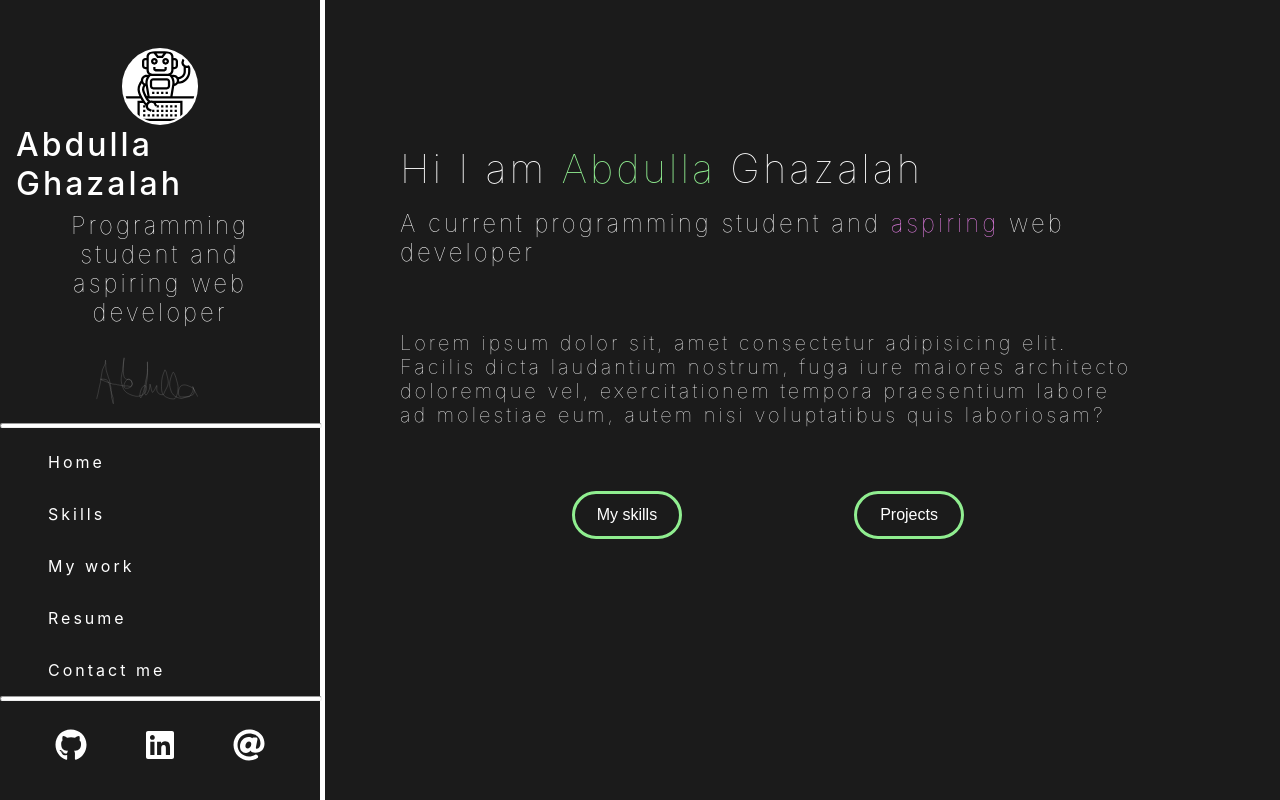
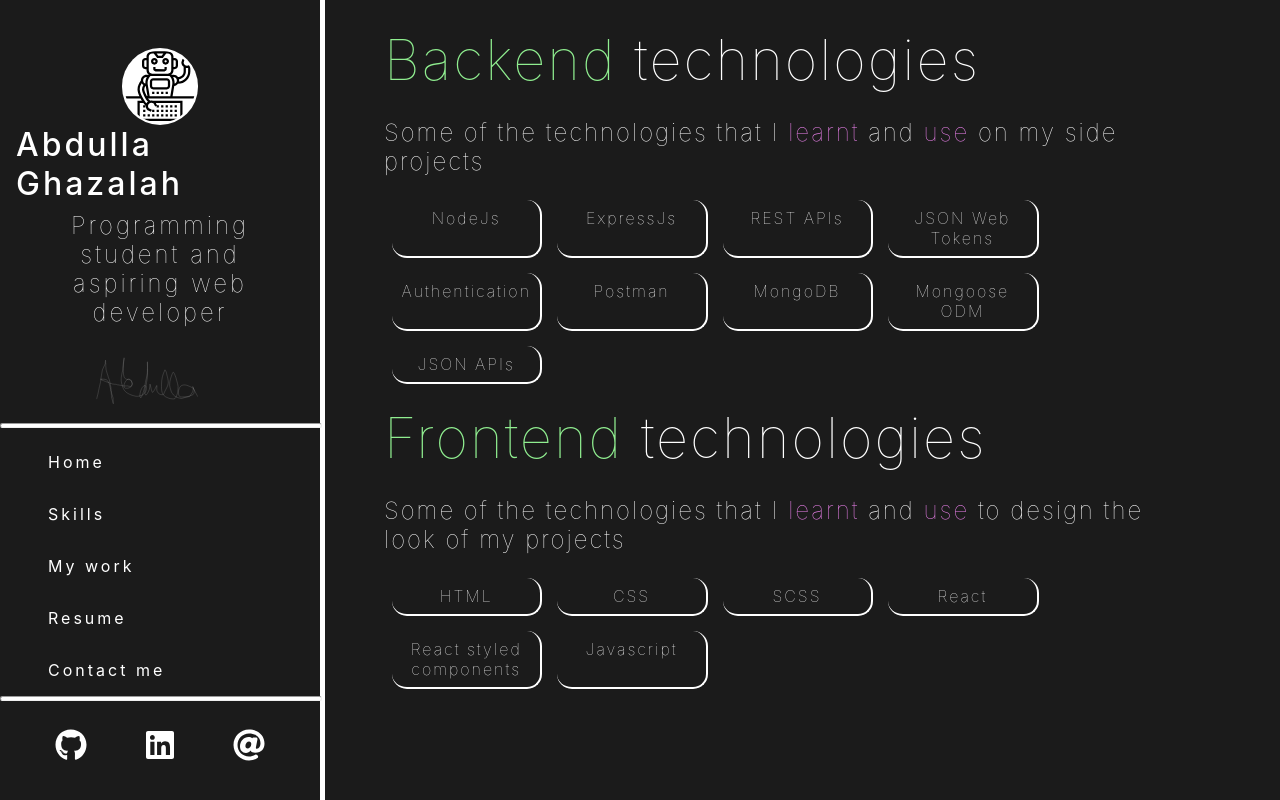
Before and after one commit to AbzG97/Portfolio_website, a React (Create React App) app: page /skills in a window 1280 px wide. Built offline with nearby package versions, Linux system fonts and the light colour scheme.

Commit message:
added react router to navigate different pages, added some animations, added content to the skills page

```diff
--- a/package.json
+++ b/package.json
@@ -12,6 +12,8 @@
     "@testing-library/user-event": "^12.8.3",
     "react": "^17.0.2",
     "react-dom": "^17.0.2",
+    "react-intersection-observer": "^8.31.1",
+    "react-router-dom": "^5.2.0",
     "react-scripts": "4.0.3",
     "styled-components": "^5.2.3",
     "web-vitals": "^1.1.1"
--- a/src/App.js
+++ b/src/App.js
@@ -1,12 +1,23 @@
 import Sidebar from "./components/Sidebar";
 import Home from "./pages/Home";
+import {Switch, Route} from 'react-router-dom'
+import SkillsPage from "./pages/SkillsPage";
 
 
 function App() {
   return (
     <div className="App">
       <Sidebar/>
-      <Home/>
+      <Switch>
+        <Route path="/" exact>
+          <Home/>
+        </Route>
+
+        <Route path="/skills">
+          <SkillsPage/>
+        </Route>
+      </Switch>
+
 
     </div>
   );
--- /dev/null
+++ b/src/components/BackendSkillsSection.js
@@ -0,0 +1,91 @@
+import React, {useState} from 'react'
+import styled from 'styled-components'
+
+function BackendSkillsSection() {
+    const [backendSkills, setBackendSkills] = useState([
+        "NodeJs", "ExpressJs", "REST APIs", "JSON Web Tokens", "Authentication", "Postman",
+        "MongoDB", "Mongoose ODM", "JSON APIs"
+    ]);
+
+    return (
+        <StyledBackendSection>
+            <div className="backendSkills">
+                <p className="title"><span>Backend</span> technologies</p>
+                <p className="desc">Some of the technologies that I <span>learnt</span> and <span>use</span> on my side projects</p>
+                <div className="skills">
+                    {backendSkills.map((skill) => (
+                        <p>{skill}</p>
+                    ))}
+                </div>
+
+            </div>
+
+        </StyledBackendSection>
+    )
+}
+
+const StyledBackendSection = styled.div`
+    /* background-color: white; */
+    width: 60%;
+    margin-left: 30%;
+    margin-top: 2%;
+    color: white;
+    letter-spacing: 2px;
+    font-weight: lighter;
+    .backendSkills {
+        .title {
+            font-size: 3.5rem;
+            padding-bottom: 1rem;
+            animation: slideFromBottom 1s ease-out;
+            span {
+                color: lightgreen;
+            }
+        }
+        .desc {
+            font-size: 1.5rem;
+            padding-top: .5rem;
+            padding-bottom: 1rem;
+            animation: slideFromBottom 1.5s ease-out;
+            span {
+                color: violet;
+            }
+        }
+        .skills {
+            display: grid;
+            grid-template-columns: 20% 20% 20% 20%;
+            grid-gap: 15px;
+            /* background-color: violet; */
+            padding: 0.5rem;
+            animation: slideFromBottom 2s ease-out;
+            p {
+                font-size: 1rem;
+                border-right: 2px solid white;
+                border-bottom: 2px solid white;
+                border-radius: 15px;
+                text-align: center;
+                /* background-color: lightgreen; */
+                padding: 0.5rem;
+                transition: all 0.5s ease-in-out;
+                &:hover {
+                    color: black;
+                    background-color: white;
+                    border-color: black;
+                }
+            }
+        }
+        @keyframes slideFromBottom {
+            0% {
+                transform: translateY(50%);
+                opacity: 0;
+
+            }
+            100% {
+                transform: translateY(0%);
+                opacity: 1;
+            }
+        }
+    }
+
+`;
+
+export default BackendSkillsSection;
--- /dev/null
+++ b/src/components/FrontendSkillsSection.js
@@ -0,0 +1,90 @@
+import React, {useState} from 'react'
+import styled from 'styled-components'
+
+function FrontendSkillsSection() {
+    const [frontendSkills, setFrontSkills] = useState([
+        "HTML", "CSS", "SCSS", "React", "React styled components", "Javascript"
+    ]);
+
+    return (
+        <StyledFrontendSection>
+            <div className="frontendSkills">
+                <p className="title"><span>Frontend</span> technologies</p>
+                <p className="desc">Some of the technologies that I <span>learnt</span> and <span>use</span> to design the look of my projects </p>
+                <div className="skills">
+                    {frontendSkills.map((skill) => (
+                        <p>{skill}</p>
+                    ))}
+                </div>
+
+            </div>
+
+        </StyledFrontendSection>
+    )
+}
+
+const StyledFrontendSection = styled.div`
+    /* background-color: white; */
+    width: 60%;
+    margin-left: 30%;
+    margin-top: 1%;
+    color: white;
+    letter-spacing: 2px;
+    font-weight: lighter;
+    .frontendSkills {
+        .title {
+            font-size: 3.5rem;
+            padding-bottom: 1rem;
+            animation: slideFromBottom 2.85s ease-out;
+            span {
+                color: lightgreen;
+            }
+        }
+        .desc {
+            font-size: 1.5rem;
+            padding-top: .5rem;
+            padding-bottom: 1rem;
+            animation: slideFromBottom 3.5s ease-out;
+            span {
+                color: violet;
+            }
+        }
+        .skills {
+            display: grid;
+            grid-template-columns: 20% 20% 20% 20%;
+            grid-gap: 15px;
+            /* background-color: violet; */
+            padding: 0.5rem;
+            animation: slideFromBottom 4.25s ease-out;
+            p {
+                font-size: 1rem;
+                border-right: 2px solid white;
+                border-bottom: 2px solid white;
+                border-radius: 15px;
+                text-align: center;
+                /* background-color: lightgreen; */
+                padding: 0.5rem;
+                transition: all 0.5s ease-in-out;
+                &:hover {
+                    color: black;
+                    background-color: white;
+                    border-color: black;
+                }
+            }
+        }
+        @keyframes slideFromBottom {
+            0% {
+                transform: translateY(50%);
+                opacity: 0;
+
+            }
+            100% {
+                transform: translateY(0%);
+                opacity: 1;
+            }
+        }
+    }
+
+`;
+
+export default FrontendSkillsSection;
--- a/src/components/HomeSection.js
+++ b/src/components/HomeSection.js
@@ -26,10 +26,12 @@ const StyledHomeSection = styled.div`
     /* background-color: violet; */
     color: white;
     letter-spacing: 3px;
-    margin-left: 30%;
+    margin-left: 35%;
     margin-top: 10%;
     width: 60%;
     font-weight: lighter;
+
+
     .intro {
         padding: 1rem;
         display: flex;
@@ -38,14 +40,17 @@ const StyledHomeSection = styled.div`
         justify-content:center;
         .title {
             padding: 0rem 0rem 4rem 0rem;
+
             #name {
                 font-size: 2.5rem;
                 padding: 0rem 0rem 1rem 0rem;
+                animation: slideFromBottom 1s ease-out;
                 span {
                     color: lightgreen;
                 }
             }
             #desc {
+                animation: slideFromBottom 1.2s ease-out;
                 font-size: 1.5rem;
                 span {
                     color: violet;
@@ -53,16 +58,19 @@ const StyledHomeSection = styled.div`
             }
         }
         .aboutMe {
+            animation: slideFromBottom 1.5s ease-out;
             padding: 0rem 0rem 4rem 0;
             font-size: 1.25rem;
         }
         .buttons {
+            animation: slideFromBottom 2s ease-out;
             width: 100%;
             display: flex;
             flex-direction: row;
             align-items: center;
             justify-content: space-evenly;
             button {
+                letter-spacing: 2px;
                 width: 15%;
                 height: 10%;
                 padding: .75rem;
@@ -82,7 +90,19 @@ const StyledHomeSection = styled.div`
             }
 
         }
+            @keyframes slideFromBottom {
+            0% {
+                transform: translateY(50%);
+                opacity: 0;
+
+            }
+            100% {
+                transform: translateY(0%);
+                opacity: 1;
+            }
+        }
     }
+
 `;
 
 export default HomeSection;
--- a/src/components/Sidebar.js
+++ b/src/components/Sidebar.js
@@ -1,10 +1,10 @@
 import React from 'react'
 import styled from 'styled-components';
 import robot from '../robot.svg';
-import signature from '../signature.svg';
 import { FontAwesomeIcon } from '@fortawesome/react-fontawesome';
 import {faAt} from '@fortawesome/free-solid-svg-icons';
-import { faGithub, faLinkedin,   } from '@fortawesome/free-brands-svg-icons'
+import { faGithub, faLinkedin } from '@fortawesome/free-brands-svg-icons'
+import {Link} from 'react-router-dom'
 
 
 function Sidebar() {
@@ -22,11 +22,11 @@ function Sidebar() {
             </div>
             <hr/>
             <div className="list">
-                <p>Home</p>
-                <p>Skills</p>
-                <p>My work</p>
-                <p>Resume</p>
-                <p>Contact me</p>
+                <Link to="/"><p>Home</p></Link>
+                <Link to="/skills"><p>Skills</p></Link>
+                <Link to="/work"><p>My work</p></Link>
+                <Link to="/resume"><p>Resume</p></Link>
+                <Link to="/contact"><p>Contact me</p> </Link>
             </div>
             <hr/>
             <div className="contact-info">
--- a/src/index.css
+++ b/src/index.css
@@ -12,6 +12,11 @@ body {
   -moz-osx-font-smoothing: grayscale;
 }
 
+a {
+  color: white;
+  text-decoration: none; /* no underline */
+}
+
 code {
   font-family: source-code-pro, Menlo, Monaco, Consolas, 'Courier New',
     monospace;
--- a/src/index.js
+++ b/src/index.js
@@ -3,10 +3,13 @@ import ReactDOM from 'react-dom';
 import './index.css';
 import App from './App';
 import reportWebVitals from './reportWebVitals';
+import {BrowserRouter} from 'react-router-dom';
 
 ReactDOM.render(
   <React.StrictMode>
-    <App />
+    <BrowserRouter>
+      <App />
+    </BrowserRouter>
   </React.StrictMode>,
   document.getElementById('root')
 );
--- /dev/null
+++ b/src/pages/SkillsPage.js
@@ -0,0 +1,14 @@
+import React from 'react'
+import BackendSkillsSection from '../components/BackendSkillsSection'
+import FrontendSkillsSection from '../components/FrontendSkillsSection'
+
+function SkillsPage() {
+    return (
+        <div className="skillsPage">
+            <BackendSkillsSection/>
+            <FrontendSkillsSection/>
+        </div>
+    )
+}
+
+export default SkillsPage;
```
Also changed, not shown: 1 other file (tests, documents, lock files or other folders).
